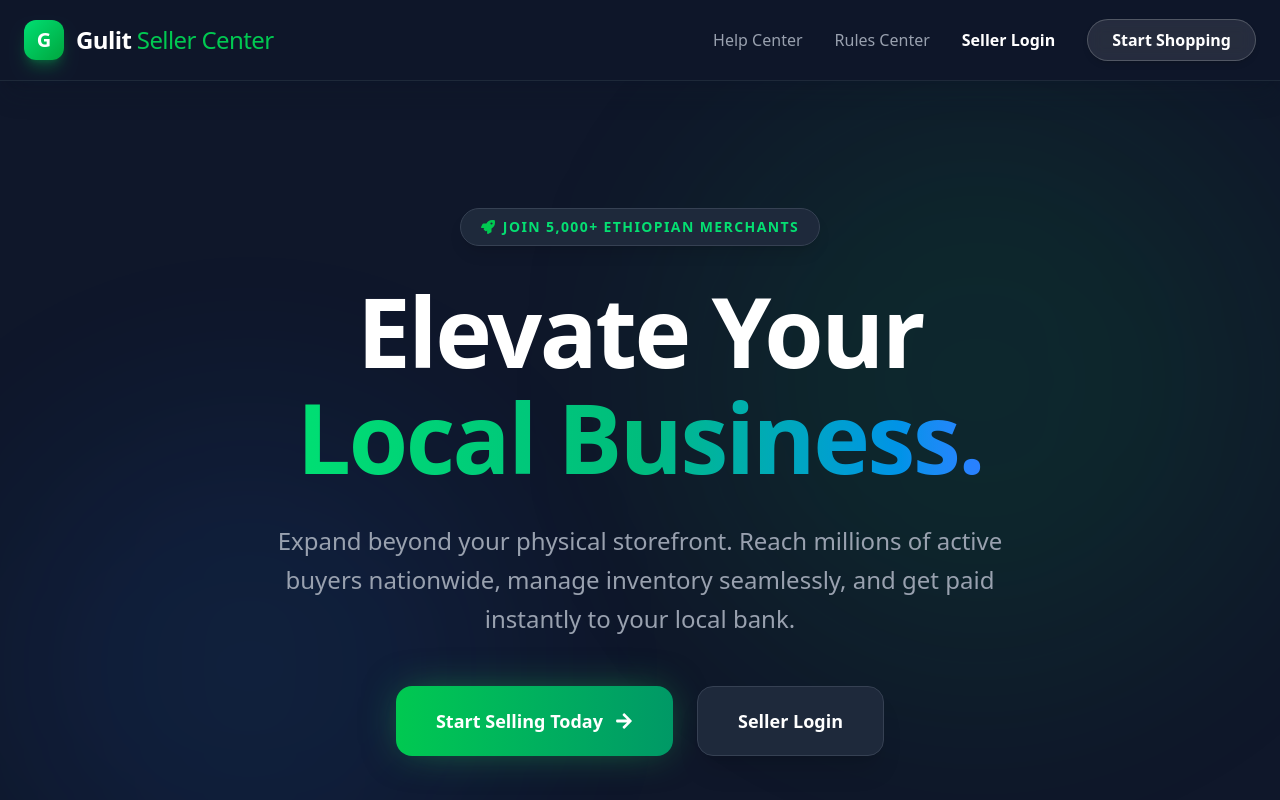
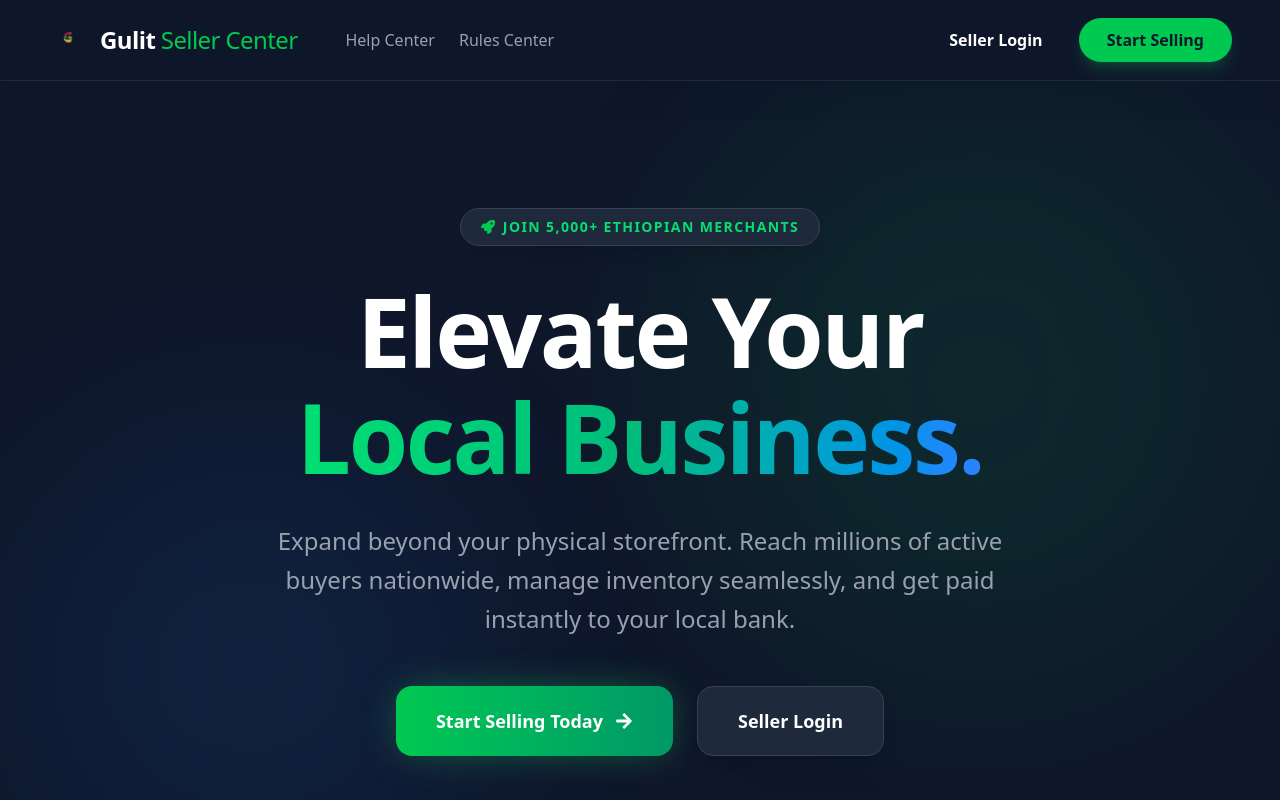
Before and after one commit to yishaq-official/gulit-E-comerce, a React (Vite) app in the folder client/: page /sell in a window 1280 px wide. Shown: the top 800 px of the page. Built offline with nearby package versions, Linux system fonts and the light colour scheme.

Commit message:
style modification for seller's header

```diff
--- a/client/src/components/seller/SellerHeader.jsx
+++ b/client/src/components/seller/SellerHeader.jsx
@@ -1,50 +1,83 @@
 import React, { useState } from 'react';
 import { Link } from 'react-router-dom';
 import { FaBars, FaTimes } from 'react-icons/fa';
+import logo from '../../assets/gulit.png'; // 👈 Imported your real logo
 
 const SellerHeader = () => {
   const [mobileMenuOpen, setMobileMenuOpen] = useState(false);
 
   return (
-    <nav className="fixed w-full z-50 bg-[#0f172a]/90 backdrop-blur-md border-b border-gray-800 shadow-xl shadow-gray-900/20">
-      <div className="container mx-auto px-6 h-20 flex items-center justify-between max-w-7xl">
+    <nav className="fixed w-full z-50 bg-[#0f172a]/90 backdrop-blur-md border-b border-gray-800 shadow-xl shadow-gray-900/20 transition-all duration-300">
 
-        {/* Logo */}
-        <Link to="/sell" className="flex items-center gap-3 group">
-          <div className="w-10 h-10 bg-gradient-to-br from-green-400 to-green-600 rounded-xl flex items-center justify-center text-white font-black text-xl shadow-lg shadow-green-500/30 group-hover:scale-105 transition-transform">
-            G
+      {/* 1. Adjusted container to span wider (w-full px-8) to reduce the left/right margins */}
+      <div className="w-full px-6 md:px-12 h-20 flex items-center justify-between">
+
+        {/* ==============================
+            LEFT SIDE: Logo & Quick Links
+            ============================== */}
+        <div className="flex items-center gap-8 md:gap-12">
+
+          {/* Logo Section */}
+          <Link to="/sell" className="flex items-center gap-3 group">
+            {/* 3. Replaced placeholder with the real image */}
+            <img
+              src={logo}
+              alt="Gulit Logo"
+              className="w-10 h-10 object-contain group-hover:scale-105 transition-transform duration-300"
+            />
+            <span className="text-2xl font-black text-white tracking-tight">
+              Gulit <span className="text-green-500 font-medium">Seller Center</span>
+            </span>
+          </Link>
+
+          {/* 2. Moved Help & Rules Centers right next to the logo */}
+          <div className="hidden md:flex items-center gap-6 font-medium">
+            <Link to="#" className="text-gray-400 hover:text-green-400 transition-colors duration-300">Help Center</Link>
+            <Link to="#" className="text-gray-400 hover:text-green-400 transition-colors duration-300">Rules Center</Link>
           </div>
-          <span className="text-2xl font-black text-white tracking-tight">
-            Gulit <span className="text-green-500 font-medium">Seller Center</span>
-          </span>
-        </Link>
+        </div>
 
-        {/* Desktop Nav */}
-        <div className="hidden md:flex items-center gap-8 font-medium">
-          <Link to="#" className="text-gray-400 hover:text-green-400 transition-colors">Help Center</Link>
-          <Link to="#" className="text-gray-400 hover:text-green-400 transition-colors">Rules Center</Link>
-          <Link to="/seller/login" className="text-white hover:text-green-400 transition-colors font-bold">Seller Login</Link>
+        {/* ==============================
+            RIGHT SIDE: Action Buttons
+            ============================== */}
+        <div className="hidden md:flex items-center gap-4">
+
+          {/* 5. Login turned into a subtle button with hover effects */}
           <Link
-            to="/"
-            className="bg-white/10 border border-white/20 text-white px-6 py-2 rounded-full font-bold hover:bg-green-500 hover:border-green-500 hover:text-white transition-all shadow-md backdrop-blur-sm"
+            to="/seller/login"
+            className="text-white hover:text-green-400 hover:bg-white/5 px-5 py-2.5 rounded-xl font-bold transition-all duration-300"
           >
-            Start Shopping
+            Seller Login
+          </Link>
+
+          {/* 4. Start Shopping replaced with Start Selling */}
+          <Link
+            to="/seller/register"
+            className="bg-green-500 hover:bg-green-400 text-[#0f172a] px-7 py-2.5 rounded-full font-black transition-all duration-300 shadow-lg shadow-green-500/20 hover:shadow-green-500/40 hover:-translate-y-0.5"
+          >
+            Start Selling
           </Link>
         </div>
 
         {/* Mobile Menu Toggle */}
-        <button className="md:hidden text-2xl text-white" onClick={() => setMobileMenuOpen(!mobileMenuOpen)}>
+        <button
+          className="md:hidden text-2xl text-white hover:text-green-400 transition-colors duration-300"
+          onClick={() => setMobileMenuOpen(!mobileMenuOpen)}
+        >
           {mobileMenuOpen ? <FaTimes /> : <FaBars />}
         </button>
       </div>
 
-      {/* Mobile Dropdown */}
+      {/* ==============================
+          MOBILE DROPDOWN MENU
+          ============================== */}
       {mobileMenuOpen && (
-        <div className="md:hidden bg-[#1e293b] border-b border-gray-800 p-4 flex flex-col gap-4 shadow-xl">
-          <Link to="#" className="text-gray-300 font-medium hover:text-green-400">Help Center</Link>
-          <Link to="#" className="text-gray-300 font-medium hover:text-green-400">Rules Center</Link>
-          <Link to="/seller/login" className="text-white font-bold hover:text-green-400">Seller Login</Link>
-          <Link to="/" className="bg-gradient-to-r from-green-500 to-green-600 text-white px-4 py-2 rounded-lg text-center font-bold">Start Shopping</Link>
+        <div className="md:hidden bg-[#1e293b] border-b border-gray-800 p-4 flex flex-col gap-4 shadow-xl transition-all duration-300">
+          <Link to="#" className="text-gray-300 font-medium hover:text-green-400 transition-colors duration-300">Help Center</Link>
+          <Link to="#" className="text-gray-300 font-medium hover:text-green-400 transition-colors duration-300">Rules Center</Link>
+          <hr className="border-gray-700" />
+          <Link to="/seller/login" className="text-white font-bold hover:text-green-400 transition-colors duration-300">Seller Login</Link>
+          <Link to="/seller/register" className="bg-green-500 hover:bg-green-400 text-[#0f172a] px-4 py-3 rounded-xl text-center font-black transition-colors duration-300">Start Selling</Link>
         </div>
       )}
     </nav>
```
